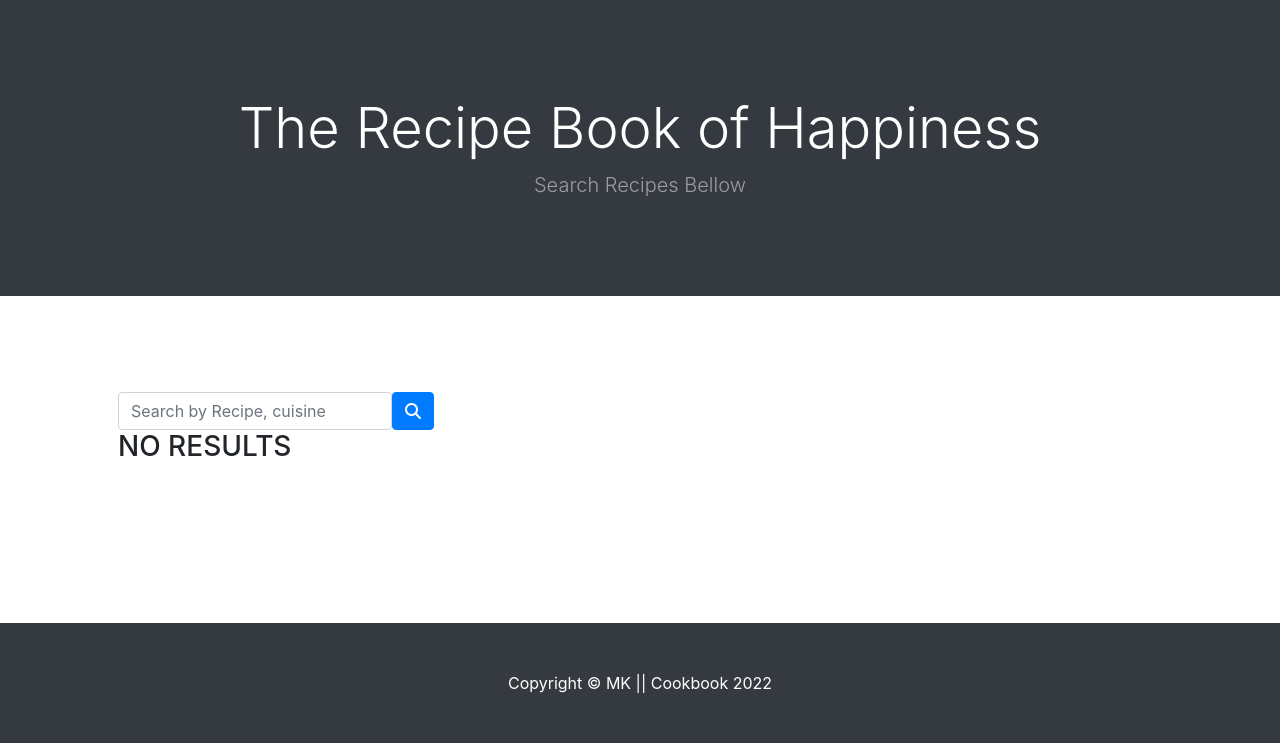
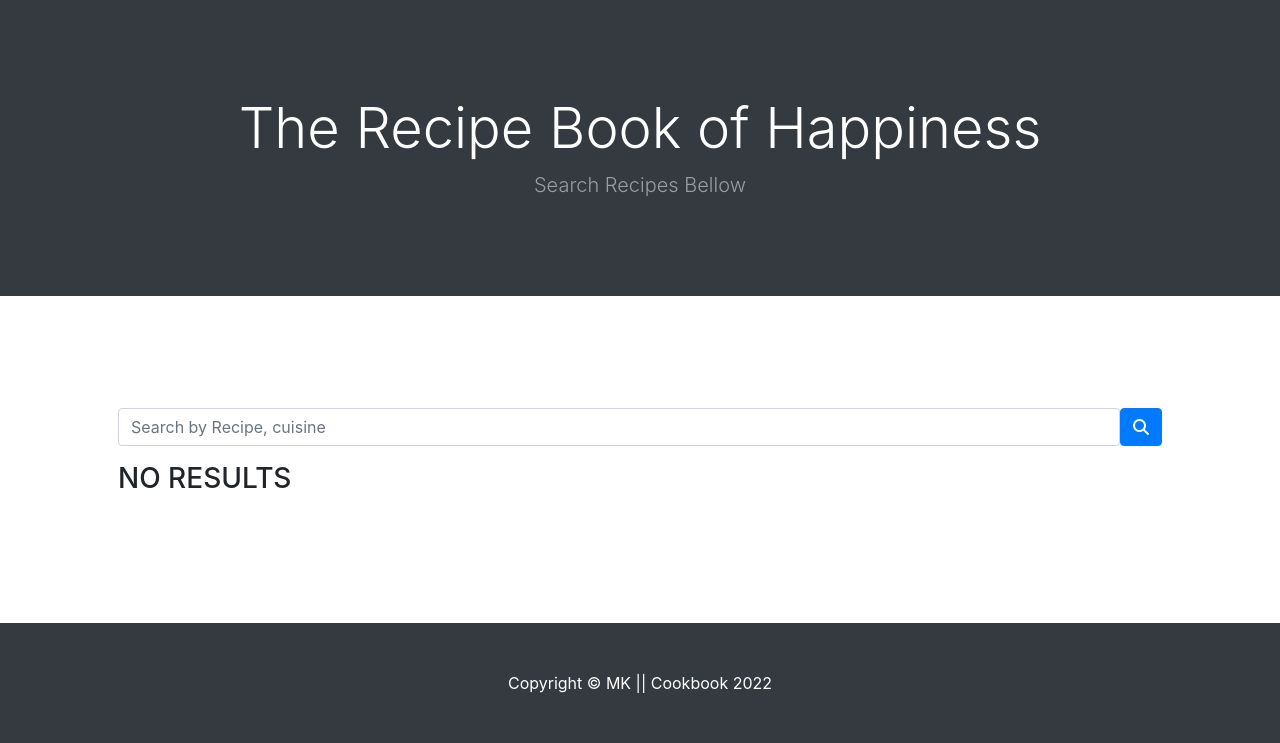
Before and after one commit to Code-Institute-Submissions/Frangelicomk-cookbook-project_SepResub, a Flask app: page /search in a window 1280 px wide. Shown: the part 57-800 px from the top of the page. Run offline with Flask 2, Linux system fonts and the light colour scheme; data that the repository does not hold is empty; some libraries are stand-ins or nearby versions.

Commit message:
fix index search bar style issues

```diff
--- a/static/css/main.css
+++ b/static/css/main.css
@@ -6,3 +6,7 @@ body{
 footer{
     margin-top: auto;
 }
+
+.search{
+    width: calc(100% - 42px)!important;
+}
--- a/templates/index.html
+++ b/templates/index.html
@@ -17,8 +17,8 @@
     <section class="py-5">
         <div class="container px-4 px-lg-5 mt-5">
             <form method="POST" action="{{ url_for('search_result')}}">
-                <div class="input-group">
-                        <div class="form-outline">
+                <div class="input-group justify-content-center py-3">
+                        <div class="form-outline search" >
                         <input type="text" id="query" class="form-control" name="query" placeholder="Search by Recipe, cuisine" required/>
                         </div>
                         <button id="search-button" type="submit" class="btn btn-primary">
```
